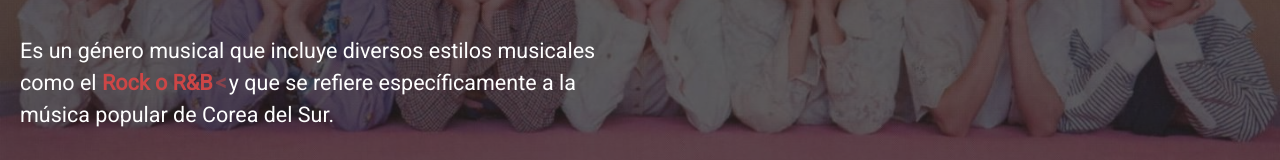
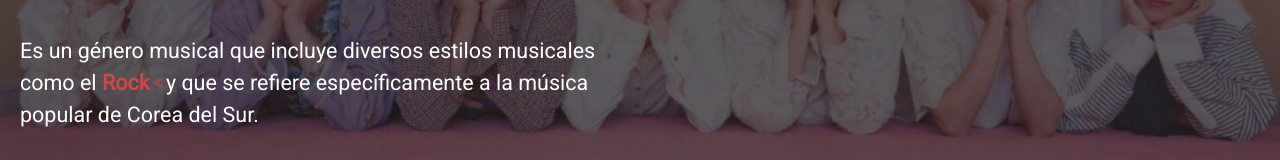
Before and after one commit to Deisy08/heflix, a React (Create React App) app: page / in a window 1280 px wide. Shown: the part 344-504 px from the top of the page. Built offline with nearby package versions, Linux system fonts and the light colour scheme; data requests are answered from the project's data file; a web font is replaced by a local one.

Commit message:
arreglando el width de la tabla(newCategory)

```diff
--- a/src/Componentes/Banner/index.js
+++ b/src/Componentes/Banner/index.js
@@ -251,7 +251,7 @@ function Banner() {
                         Es un género musical que incluye diversos estilos musicales como el{' '}
                         <span style={{ color: '#ce4646', fontWeight: 'bold' }}>
                         <Typewriter
-                            words={['POP', 'RAP', 'Rock o R&B', 'EDM', 'Hip Hop']}
+                            words={['POP', 'RAP', 'Rock', 'EDM', 'Hip Hop']}
                             loop
                             cursor
                             cursorStyle='<'
--- a/src/Componentes/Tabla/index.js
+++ b/src/Componentes/Tabla/index.js
@@ -3,6 +3,7 @@ import React, { useState, useEffect } from 'react';
 import { Button, Modal, ModalHeader, ModalBody, FormGroup, ModalFooter, } from "react-bootstrap";
 import "bootstrap/dist/css/bootstrap.min.css";
 const TableContenedor = styled.table`
+    width: 100%;
     border-collapse: collapse;
     border: 4px solid #2A7AE4;
     border-radius: 5px;
```
Also changed, not shown: src/assets/css/listaOpciones.css (deleted, +0 -7 lines).
